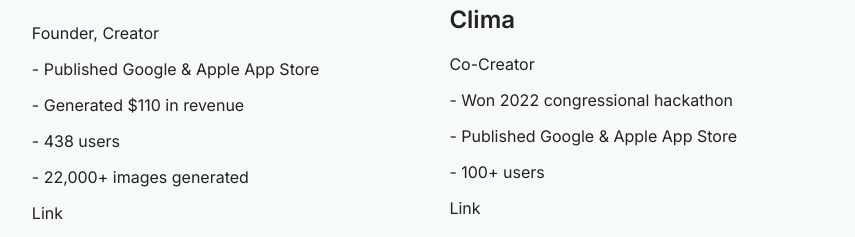
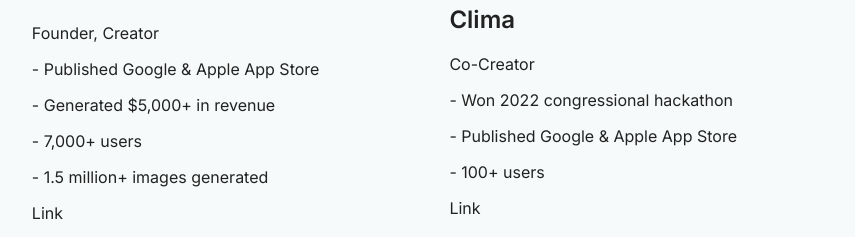
Before and after one commit to RationalChestnut/portfolio_project, a React (Create React App) app: page / in a window 1280 px wide. Shown: the part 1125-1362 px from the top of the page, without its empty margins (408-1263 px from the left). Built offline with nearby package versions, Linux system fonts and the light colour scheme.

Commit message:
Updated info

```diff
--- a/src/pages/Projects/ProjectsData.data.js
+++ b/src/pages/Projects/ProjectsData.data.js
@@ -13,9 +13,9 @@
     role: "Founder, Creator",
     highlights: [
       "Published Google & Apple App Store",
-      "Generated $110 in revenue",
-      "438 users",
-      "22,000+ images generated",
+      "Generated $5,000+ in revenue",
+      "7,000+ users",
+      "1.5 million+ images generated",
     ],
     left: true,
     link: "https://kawaiiapp.net/",
```
